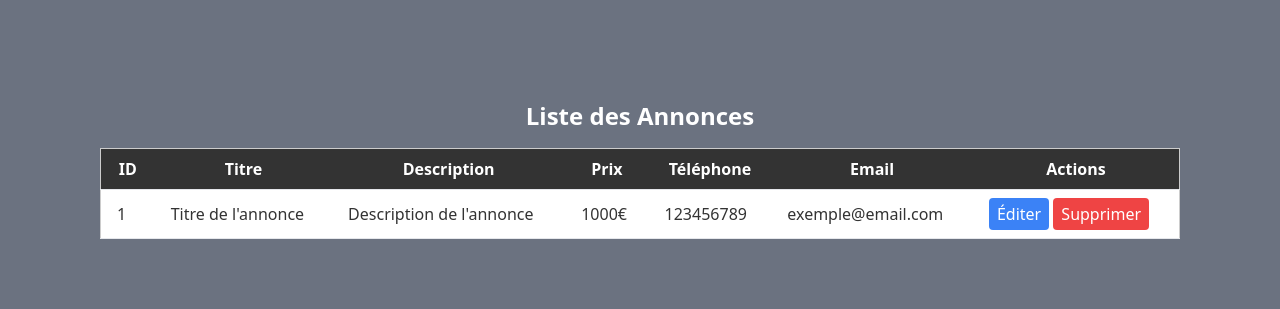
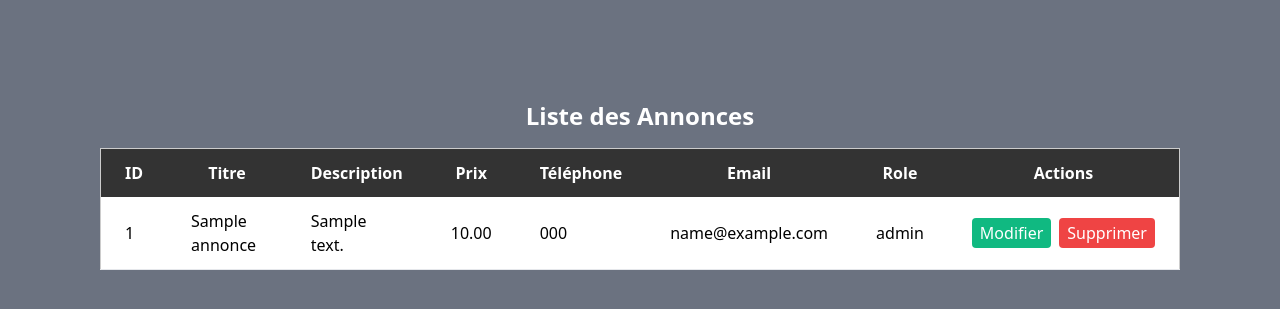
Before and after one commit to Youcode-Classe-E-2023-2024/WALID_SAIFI_avito_v2, a PHP site: page /annonseur.php in a window 1280 px wide. Shown: the part 82-391 px from the top of the page. Run offline with PHP 8.4, Linux system fonts and the light colour scheme; a user stored in the database is signed in; data comes from the database, SQL or seed files in the repository; tables that the repository leaves empty hold one stand-in row (values such as "Sample post").

Commit message:
modifier annonseur

```diff
--- a/annonseur.php
+++ b/annonseur.php
@@ -122,35 +122,59 @@ tbody tr:nth-child(even) {
   <table class="w-full bg-white border border-gray-300">
   <thead>
     <tr>
-          <th class="py-2 px-4 border-b text-white bg-gray-800">ID</th>
-          <th class="py-2 px-4 border-b text-white bg-gray-800">Titre</th>
-          <th class="py-2 px-4 border-b text-white bg-gray-800">Description</th>
-          <th class="py-2 px-4 border-b text-white bg-gray-800">Prix</th>
-          <th class="py-2 px-4 border-b text-white bg-gray-800">Téléphone</th>
-          <th class="py-2 px-4 border-b text-white bg-gray-800">Email</th>
-          <th class="py-2 px-4 border-b text-white bg-gray-800">Actions</th>
+      <th class="py-3 px-6 bg-gray-800 text-white">ID</th>
+      <th class="py-3 px-6 bg-gray-800 text-white">Titre</th>
+      <th class="py-3 px-6 bg-gray-800 text-white">Description</th>
+      <th class="py-3 px-6 bg-gray-800 text-white">Prix</th>
+      <th class="py-3 px-6 bg-gray-800 text-white">Téléphone</th>
+      <th class="py-3 px-6 bg-gray-800 text-white">Email</th>
+      <th class="py-3 px-6 bg-gray-800 text-white">Role</th>
+      <th class="py-3 px-6 bg-gray-800 text-white">Actions</th>
     </tr>
   </thead>
   <tbody>
-        <!-- Ajoutez vos lignes de données ici -->
-        <tr>
-          <td class="py-2 px-4 border-b text-gray-700">1</td>
-          <td class="py-2 px-4 border-b text-gray-700">Titre de l'annonce</td>
-          <td class="py-2 px-4 border-b text-gray-700">Description de l'annonce</td>
-          <td class="py-2 px-4 border-b text-gray-700">1000€</td>
-          <td class="py-2 px-4 border-b text-gray-700">123456789</td>
-          <td class="py-2 px-4 border-b text-gray-700">exemple@email.com</td>
-          <td class="py-2 px-4 border-b">
-            <!-- Ajoutez vos actions (boutons d'édition, de suppression, etc.) ici -->
-            <button class="bg-blue-500 hover:bg-blue-700 text-white py-1 px-2 rounded">Éditer</button>
-            <button class="bg-red-500 hover:bg-red-700 text-white py-1 px-2 rounded">Supprimer</button>
-          </td>
-        </tr>
-        <!-- Ajoutez d'autres lignes selon vos données -->
+    <?php
+    require_once("Database.php");
+    // Connexion à la base de données
+    $db = new Database();
+    $conn = $db->getConnection();
+    // Requête SQL pour sélectionner toutes les annonces
+    $selectSql = "SELECT *
+    FROM annonces
+    JOIN users ON annonces.id_user = users.user_id
+    JOIN roles ON users.id_role = roles.id_role;";
+    // Exécution de la requête SQL
+    $result = $conn->query($selectSql);
+
+    if ($result->num_rows > 0) {
+      while ($row = $result->fetch_assoc()) {
+        echo "<tr class='hover:bg-gray-100'>";
+        echo "<td class='py-3 px-6 border-b text-black'>". $row["id_annonce"] . "</td>";
+        echo "<td class='py-3 px-6 border-b text-black'>" . $row["titre"] . "</td>";
+        echo "<td class='py-3 px-6 border-b text-black'>" . $row["description"] . "</td>";
+        echo "<td class='py-3 px-6 border-b text-black'>" . $row["prix"] . "</td>";
+        echo "<td class='py-3 px-6 border-b text-black'>" . $row["telephone"] . "</td>";
+        echo "<td class='py-3 px-6 border-b text-black'>" . $row["email"] . "</td>";
+        echo "<td class='py-3 px-6 border-b text-black'>" . $row["role"] . "</td>";
+        echo "<td class='py-3 px-6 border-b text-black'>";
+        echo "<a href='modifier_user.php?id=" . $row["id_annonce"] . "' class='bg-green-500 hover:bg-green-700 text-white py-1 px-2 rounded mr-2'>Modifier</a>";
+        echo "<a href='supprimer.php?id=" . $row["id_annonce"] . "' class='bg-red-500 hover:bg-red-700 text-white py-1 px-2 rounded'>Supprimer</a>";
+        echo "</td>";
+        echo "</tr>";
+      }
+    } else {
+      echo "<tr><td colspan='8' class='py-3 px-6 border-b'>Aucune annonce trouvée</td></tr>";
+    }
+    $conn->close();
+    ?>
   </tbody>
 </table>
+
+
   </div>
 </div>
+
+
 
 
 
```
Also changed, not shown: admin.php (+6 -3 lines). Lines whose indentation alone changed are shown as unchanged.
